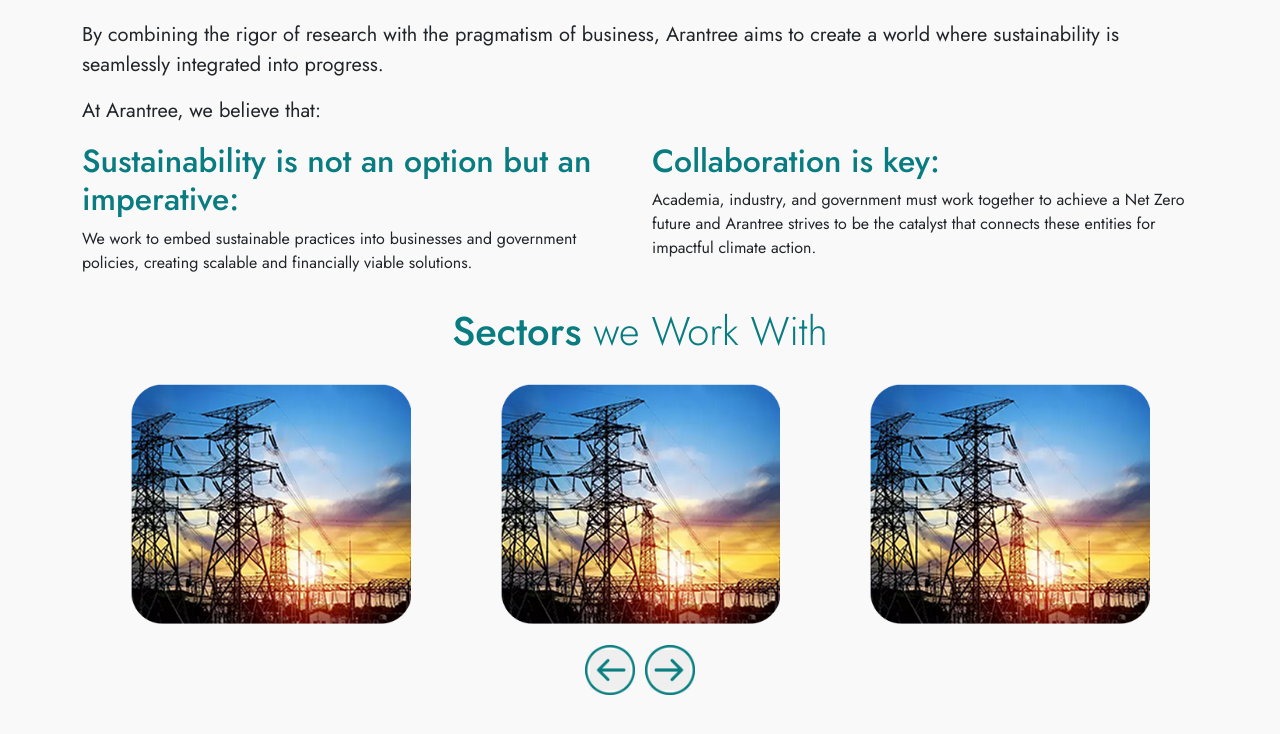
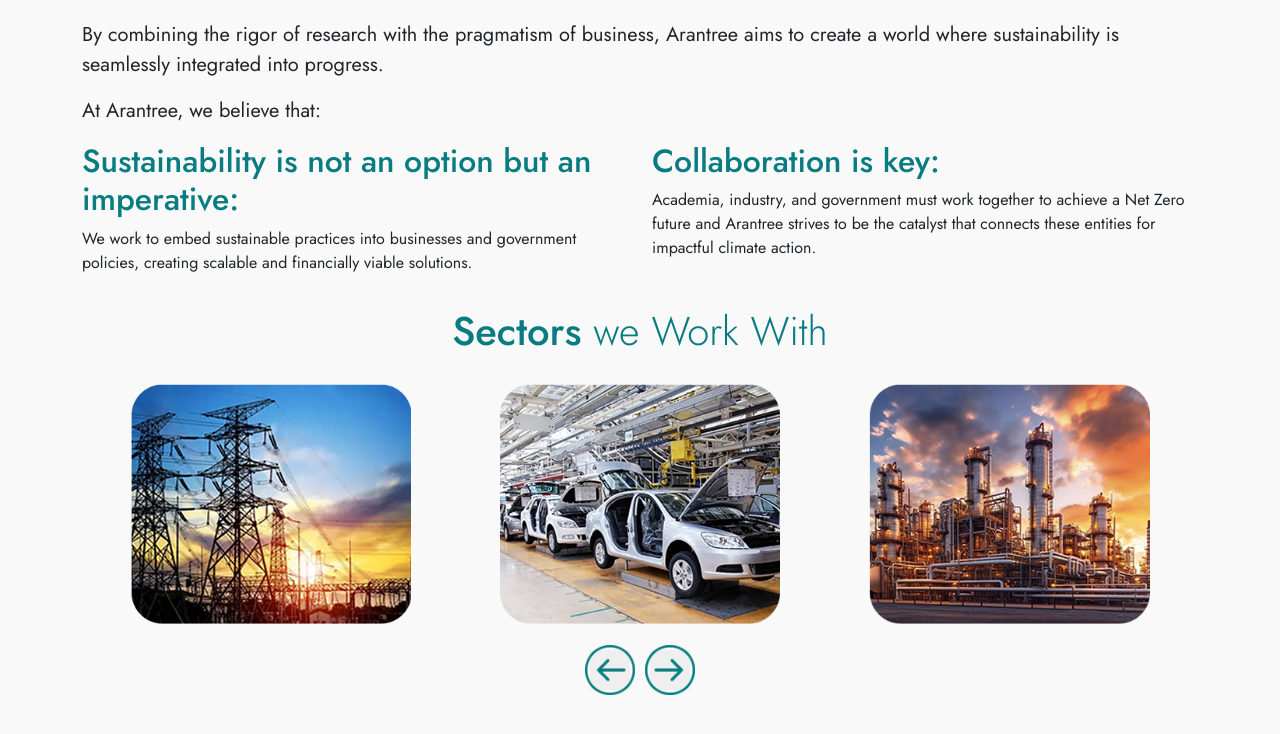
Before and after one commit to ShubhamMayane/Arantree_Web_Site, a plain HTML site: page services.html in a window 1280 px wide. Shown: the part 942-1676 px from the top of the page. Drawn offline with nearby package versions, Linux system fonts and the light colour scheme.

Commit message:
updated final image slider in Services.html

```diff
--- a/services.html
+++ b/services.html
@@ -153,23 +153,21 @@
 
               </div>
               <div class="card">
-                <img src="./Assests/images/background/power.png" alt="image is loading">
+                <img src="./Assests/images/background/auto.png" alt="image is loading">
               </div>
               <div class="card">
-                <img src="./Assests/images/background/power.png" alt="image is loading">
+                <img src="./Assests/images/background/industrial.png" alt="image is loading">
               </div>
               <div class="card">
-                <img src="./Assests/images/background/power.png" alt="image is loading">
+                <img src="./Assests/images/background/it_sector.png" alt="image is loading">
               </div>
               <div class="card">
-                <img src="./Assests/images/background/power.png" alt="image is loading">
+                <img src="./Assests/images/background/mining.png" alt="image is loading">
               </div>
               <div class="card">
-                <img src="./Assests/images/background/power.png" alt="image is loading">
+                <img src="./Assests/images/background/Biofuels.png" alt="image is loading">
               </div>
-              <div class="card">
-                <img src="./Assests/images/background/power.png" alt="image is loading">
-              </div>
+
             </div>
           </div>
 
@@ -181,10 +179,10 @@
               <path d="M15 18l-6-6 6-6" stroke="currentColor" stroke-width="2" stroke-linecap="round" stroke-linejoin="round" />
             </svg> -->
 
-            <img src="../../Assests/images/icons/arrow-left1.png"  width="50" height="50" alt="">
+            <img src="./Assests/images/icons/arrow-left.png"  width="50" height="50" alt="">
 
           <button id="next" aria-label="Show next items">
-              <img src="../../Assests/images/icons/arrow-right.png"  width="50" height="50" alt="">
+              <img src="./Assests/images/icons/arrow-right.png"  width="50" height="50" alt="">
 
           </button>
         </div>
```
